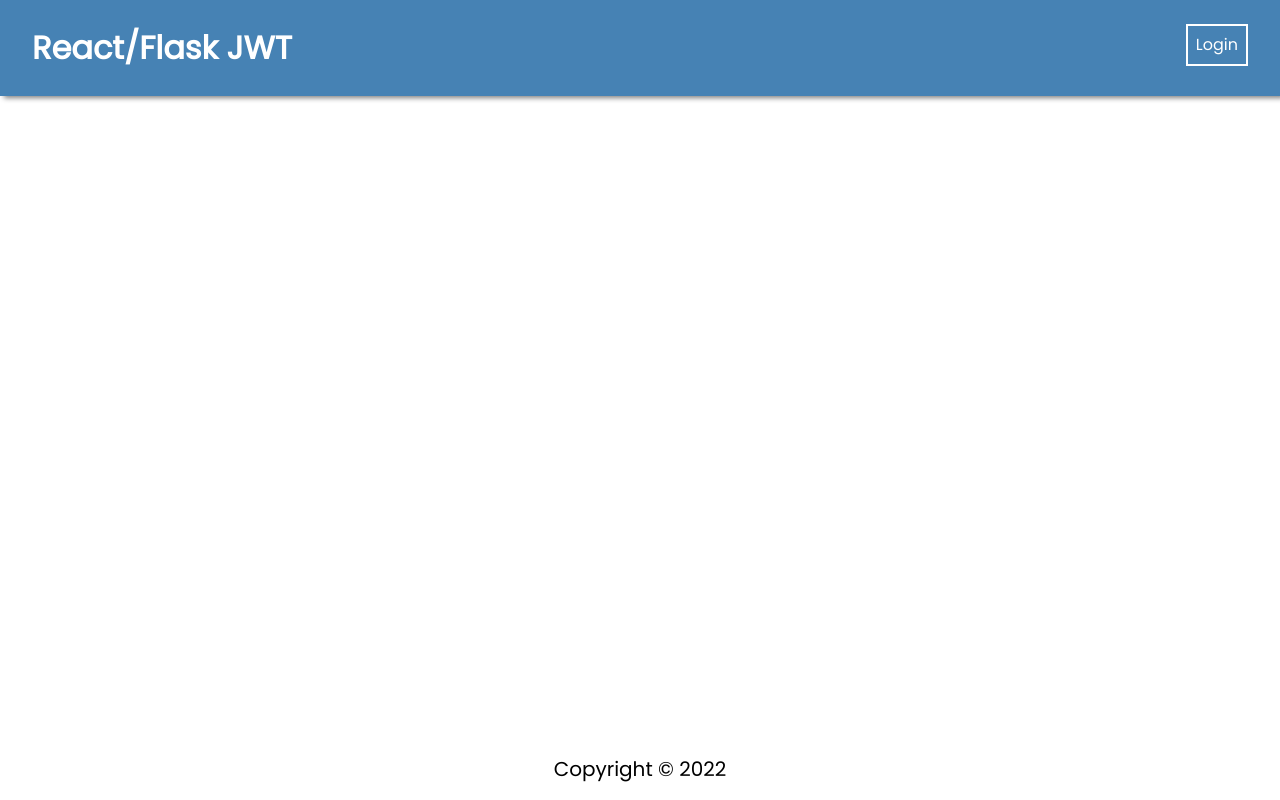
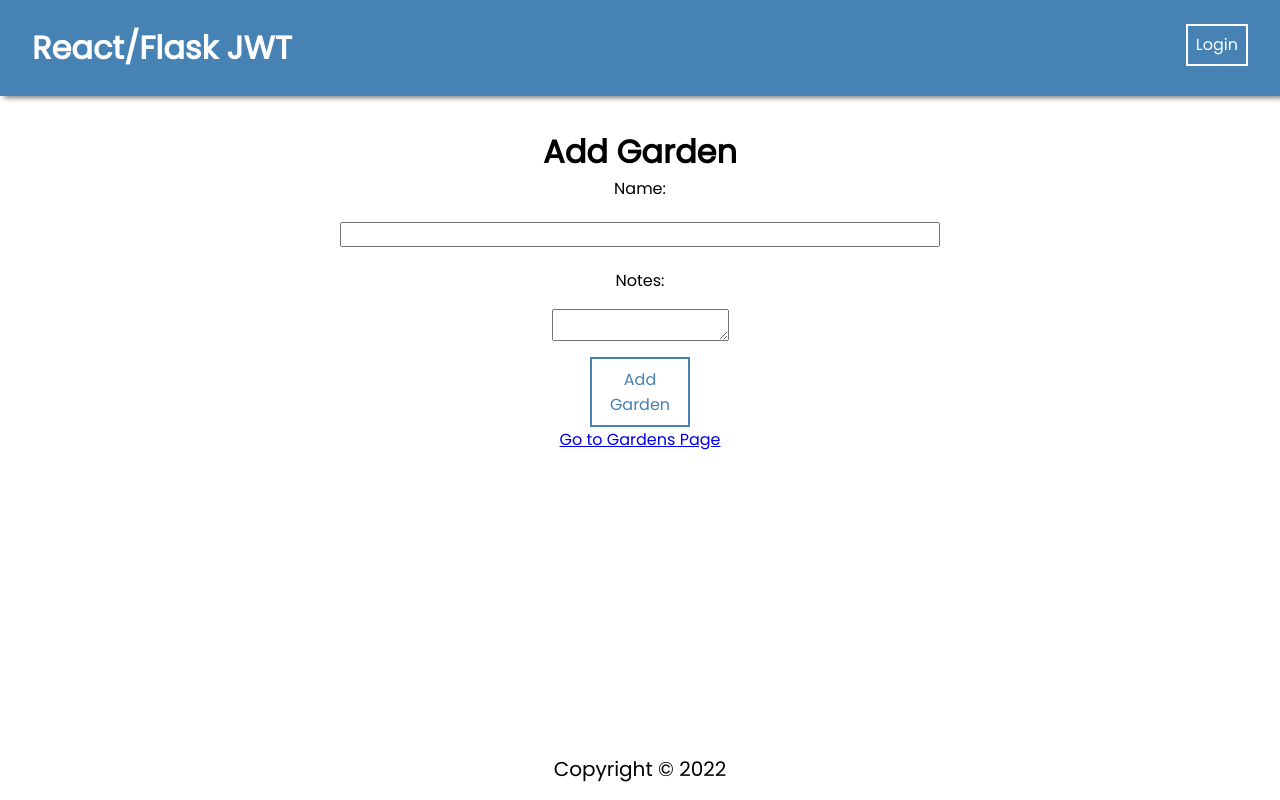
Before and after one commit to MPacris/Gardener_App_Capstone_Project, a React (Create React App) app in the folder frontend/: page /add_garden in a window 1280 px wide. Built offline with nearby package versions, Linux system fonts and the light colour scheme.

Commit message:
addGarden form has been created

```diff
--- a/frontend/src/App.js
+++ b/frontend/src/App.js
@@ -14,6 +14,7 @@ import Footer from "./components/Footer/Footer";
 
 // Util Imports
 import PrivateRoute from "./utils/PrivateRoute";
+import AddGarden from "./pages/GardensPage/AddGarden";
 
 function App() {
   return (
@@ -31,6 +32,8 @@ function App() {
         <Route path="/register" element={<RegisterPage />} />
         <Route path="/login" element={<LoginPage />} />
         <Route path="/gardens" element={<GardensPage/>} />
+        <Route path="/add_garden" element={<AddGarden/>} />
+
       </Routes>
       <Footer />
     </div>
--- /dev/null
+++ b/frontend/src/pages/GardensPage/AddGarden.jsx
@@ -0,0 +1,89 @@
+import React, { useState } from 'react';
+import { useNavigate } from 'react-router-dom';
+import axios from 'axios';
+import { Link } from 'react-router-dom';
+import useAuth from '../../hooks/useAuth';
+
+const defaultValues = {
+  name: '',
+  notes: ''
+};
+
+const AddGarden = () => {
+  const [user, token] = useAuth();
+  const navigate = useNavigate();
+  const [formData, setFormData] = useState(defaultValues);
+  const [error, setError] = useState('');
+
+  const handleInputChange = (event) => {
+    const { name, value } = event.target;
+    setFormData((prevData) => ({
+      ...prevData,
+      [name]: value,
+    }));
+  };
+
+  async function postNewGarden() {
+    try {
+      const existingGardens = await axios.get('http://localhost:5000/api/gardens', {
+        headers: {
+          Authorization: 'Bearer ' + token,
+        },
+      });
+
+      const isDuplicate = existingGardens.data.some((garden) => garden.name === formData.name);
+      if (isDuplicate) {
+        setError('Garden name must be unique.');
+        return;
+      }
+
+      const response = await axios.post('http://localhost:5000/api/gardens', formData, {
+        headers: {
+          Authorization: 'Bearer ' + token,
+        },
+      });
+
+      setFormData(defaultValues);
+
+      navigate('/gardens');
+      window.location.reload();
+    } catch (error) {
+      console.log(error.response.data);
+    }
+  }
+
+  const handleSubmit = (event) => {
+    event.preventDefault();
+    postNewGarden();
+  };
+
+  return (
+    <div className="container">
+      <h1>Add Garden</h1>
+      {error && <p>{error}</p>}
+      <form className="form" onSubmit={handleSubmit}>
+        <label htmlFor="name">Name:</label>
+        <input
+          type="text"
+          id="name"
+          name="name"
+          value={formData.name}
+          onChange={handleInputChange}
+        />
+
+        <label htmlFor="notes">Notes:</label>
+        <textarea
+          id="notes"
+          name="notes"
+          value={formData.notes}
+          onChange={handleInputChange}
+        />
+
+        <button type="submit">Add Garden</button>
+      </form>
+      <Link to="/gardens">Go to Gardens Page</Link>
+    </div>
+  );
+};
+
+export default AddGarden;
--- a/frontend/src/pages/GardensPage/GardensPage.jsx
+++ b/frontend/src/pages/GardensPage/GardensPage.jsx
@@ -27,11 +27,19 @@ const GardensPage = () => {
   return (
     <div className="container">
       <h1>This is the Gardens Page</h1>
-      <ul>
+      <div>
         {gardens.map((garden) => (
           <li key={garden.id}>{garden.name}</li>
         ))}
-      </ul>
+      </div>
+
+      <Link to="/add_garden">
+        <p>Add a New Garden!!</p>
+      </Link>
+
+
+
+
     </div>
   );
 };
```
